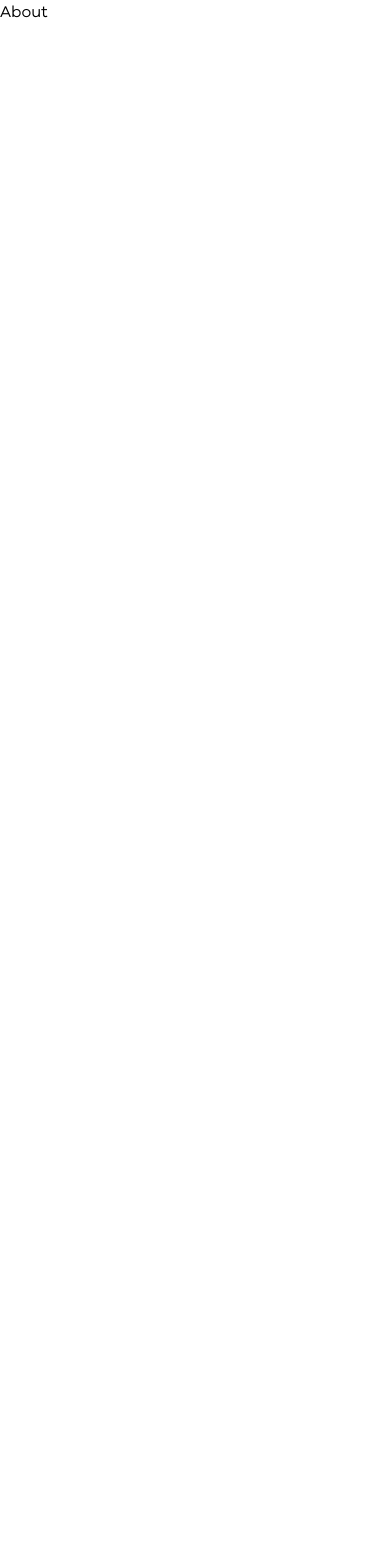
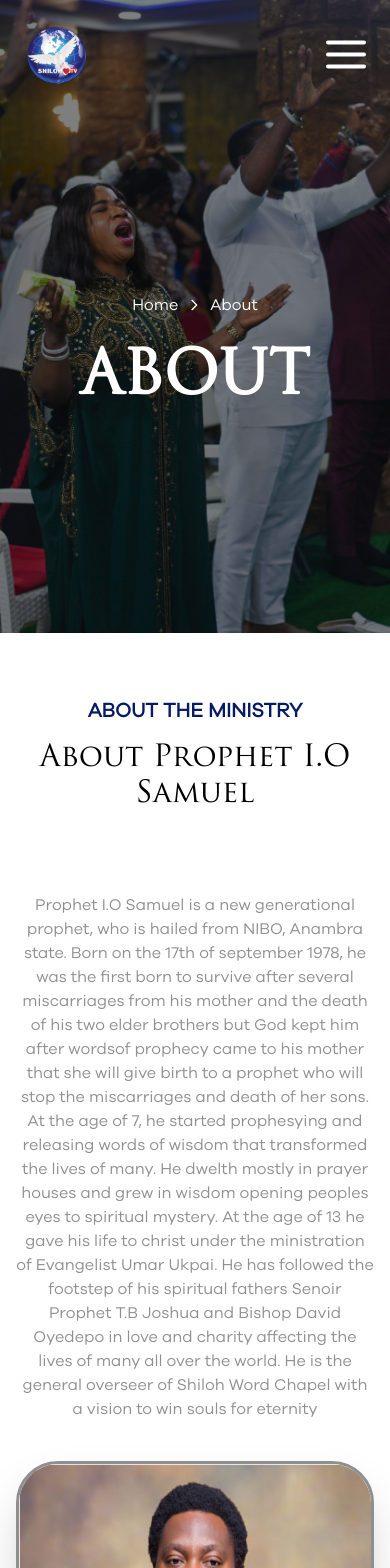
Before and after one commit to MUJTEKNIFY-LIMITED/shiloh-world-chapel, a React (Vite) app: page /about in a window 390 px wide. Shown: the top 1568 px of the page. Before the commit the page ends 844 px from the top, so only its background shows below. Built offline with nearby package versions, Linux system fonts and the light colour scheme.

Commit message:
Completed about page for both mobile and desktop view

```diff
--- a/src/components/Hero.tsx
+++ b/src/components/Hero.tsx
@@ -1,49 +1,83 @@
 import NavBar from "./NavBar";
 import Button from "./ui/Button";
-import { useNavigate } from "react-router-dom";
+import { useNavigate, useLocation } from "react-router-dom";
 import { useState, useEffect } from "react";
 import mainBanner1 from "../assets/images/banners/main-banner1.jpg";
 import mainBanner2 from "../assets/images/banners/main-banner2.jpg";
 import mainBanner3 from "../assets/images/banners/main-banner3.jpg";
+import aboutPageHeroBackground from "../assets/images/about-page-hero-bg.jpg";
 
-const images = [
-  mainBanner1,
-  mainBanner2,
-  mainBanner3,
-];
+const images = [mainBanner1, mainBanner2, mainBanner3];
 
 const Hero = () => {
   const navigate = useNavigate();
+  const location = useLocation();
   const [activeIndex, setActiveIndex] = useState(0);
 
   useEffect(() => {
+    if (location.pathname === "/") {
       const interval = setInterval(() => {
         setActiveIndex((prev) => (prev + 1) % images.length);
       }, 4000); // Change every 4 seconds
       return () => clearInterval(interval);
-  }, []);
+    }
+  }, [location.pathname]);
 
   return (
     <>
       <header
-        style={{ backgroundImage: `url(${images[activeIndex]})` }}
-        className="relative flex flex-col pt-6 pb-20 gap-16 h-fit lg:h-screen bg-cover bg-center"
+        style={{
+          backgroundImage:
+            location.pathname === "/about"
+              ? `url(${aboutPageHeroBackground})`
+              : `url(${images[activeIndex]})`,
+        }}
+        className="relative flex flex-col pt-6 pb-20 gap-16 h-[633px] lg:h-screen bg-cover bg-center"
       >
         <div className="absolute inset-0 bg-black bg-opacity-50"></div>
         <NavBar />
-        <div className="relative flex flex-col gap-4 px-6 items-center justify-center text-center lg:h-screen">
+
+        {location.pathname === "/about" ? (
+          <div className="relative flex flex-col gap-8 px-6 my-auto items-center justify-center text-center text-white lg:h-screen">
+            <div className="flex gap-2 items-center">
+              <button onClick={() => navigate("/")}>Home</button>
+              <svg
+                xmlns="http://www.w3.org/2000/svg"
+                fill="none"
+                viewBox="0 0 24 24"
+                stroke="currentColor"
+                className="w-4 h-4 -rotate-90"
+              >
+                <path
+                  strokeLinecap="round"
+                  strokeLinejoin="round"
+                  strokeWidth={2}
+                  d="M19 9l-7 7-7-7"
+                />
+              </svg>
+              <p>About</p>
+            </div>
+            <p className="uppercase font-trajan font-bold text-6xl">about</p>
+          </div>
+        ) : (
+          <>
+            <div className="flex flex-col gap-4 px-6 items-center text-center z-[100] lg:h-screen">
               <h6 className="uppercase text-white text-xs lg:text-sm font-normal font-galano">
                 become a part of something great
               </h6>
-          <p className="uppercase text-white text-4xl xl:text-5xl max-w-60 md:max-w-xl xl:max-w-3xl font-semibold leading-loose font-trajan">
+              <p className="uppercase text-white text-4xl xl:text-5xl max-w-60 md:max-w-xl xl:max-w-3xl font-semibold leading-loose xl:leading-normal font-trajan">
                 Welcome To Shiloh Word Chapel.
               </p>
-          <Button variant="outlinePrimary" onClick={() => navigate("/partnerships")}>
+              <Button
+                variant="outlinePrimary"
+                onClick={() => navigate("/partnerships")}
+              >
                 Partner Now
               </Button>
             </div>
 
             {/* Eclipse indicators */}
+
             <div className="hidden absolute bottom-8 left-1/2 -translate-x-1/2 lg:flex gap-6 z-20">
               {images.map((_, idx) => (
                 <button
@@ -56,6 +90,8 @@ const Hero = () => {
                 />
               ))}
             </div>
+          </>
+        )}
       </header>
     </>
   );
--- a/src/components/MissionSection.tsx
+++ b/src/components/MissionSection.tsx
@@ -5,7 +5,7 @@ import goalLogo from "../assets/icons/goal.svg";
 const MissionSection = () => {
   return (
     <>
-      <section className="h-fit lg:h-screen bg-white flex flex-col text-center text-base gap-20 px-6 md:px-8 lg:px-24 pb-24 lg:pb-48">
+      <section className="h-fit lg:h-screen bg-white flex flex-col text-center text-base gap-24 px-6 md:px-8 lg:px-24 pb-24 lg:pb-48">
         <div className="flex flex-col gap-4">
           <h5 className="text-xl text-primary font-semibold">SWC MINISTRY</h5>
           <p className="text-3xl font-trajan">The Arena Of Fire And Favour</p>
--- a/src/components/NavBar.tsx
+++ b/src/components/NavBar.tsx
@@ -51,14 +51,15 @@ const NavBar = () => {
           ref={dropdownRef}
           className={`bg-white w-[90%] h-[348px] absolute top-28 left-0 mx-[5%] flex flex-col rounded-[20px] px-[34px] py-[30px] gap-4 font-galano text-[16px] ${
             isOpen ? "block" : "hidden"
-          } lg:hidden`}
+          } lg:hidden z-[100] pointer-events-auto`}
+          style={{ zIndex: 100 }}
         >
           <NavLink
             to="/"
             className={({ isActive }) =>
               isActive
                 ? "text-primary font-[700] transition-all duration-1000"
-                : "hover:text-blue-600 transition-all duration-1000"
+                : "text-black hover:text-primary transition-all duration-1000"
             }
             onClick={() => setIsOpen(false)}
           >
@@ -69,7 +70,7 @@ const NavBar = () => {
             className={({ isActive }) =>
               isActive
                 ? "text-primary font-[700] transition-all duration-1000"
-                : "hover:text-blue-600 transition-all duration-1000"
+                : "text-black hover:text-primary transition-all duration-1000"
             }
             onClick={() => setIsOpen(false)}
           >
@@ -80,7 +81,7 @@ const NavBar = () => {
             className={({ isActive }) =>
               isActive
                 ? "text-primary font-[700] transition-all duration-1000"
-                : "hover:text-blue-600 transition-all duration-1000"
+                : "text-black hover:text-primary transition-all duration-1000"
             }
             onClick={() => setIsOpen(false)}
           >
@@ -91,7 +92,7 @@ const NavBar = () => {
             className={({ isActive }) =>
               isActive
                 ? "text-primary font-[700] transition-all duration-1000"
-                : "hover:text-blue-600 transition-all duration-1000"
+                : "text-black hover:text-primary transition-all duration-1000"
             }
             onClick={() => setIsOpen(false)}
           >
@@ -102,7 +103,7 @@ const NavBar = () => {
             className={({ isActive }) =>
               isActive
                 ? "text-primary font-[700] transition-all duration-1000"
-                : "hover:text-blue-600 transition-all duration-1000"
+                : "text-black hover:text-primary transition-all duration-1000"
             }
             onClick={() => setIsOpen(false)}
           >
@@ -113,7 +114,7 @@ const NavBar = () => {
             className={({ isActive }) =>
               isActive
                 ? "text-primary font-[700] transition-all duration-1000"
-                : "hover:text-blue-600 transition-all duration-1000"
+                : "text-black hover:text-primary transition-all duration-1000"
             }
             onClick={() => setIsOpen(false)}
           >
@@ -124,7 +125,7 @@ const NavBar = () => {
             className={({ isActive }) =>
               isActive
                 ? "text-primary font-[700] transition-all duration-1000"
-                : "hover:text-blue-600 transition-all duration-1000"
+                : "text-black hover:text-primary transition-all duration-1000"
             }
             onClick={() => setIsOpen(false)}
           >
@@ -138,28 +139,24 @@ const NavBar = () => {
           <NavLink
             to="/"
             className="text-white hover:text-primary transition-all duration-1000"
-            onClick={() => setIsOpen(false)}
           >
             HOME
           </NavLink>
           <NavLink
             to="/about"
             className="text-white hover:text-primary transition-all duration-1000"
-            onClick={() => setIsOpen(false)}
           >
             ABOUT
           </NavLink>
           <NavLink
             to="/foundation"
             className="text-white hover:text-primary transition-all duration-1000"
-            onClick={() => setIsOpen(false)}
           >
             FOUNDATION NEEDS
           </NavLink>
           <NavLink
             to="/partnerships"
             className="text-white flex items-center justify-center transition-all duration-1000 gap-2 group hover:text-primary"
-            onClick={() => setIsOpen(false)}
           >
             MINISTRY
             <svg
@@ -180,7 +177,6 @@ const NavBar = () => {
           <NavLink
             to="/contact"
             className="text-white hover:text-primary transition-all duration-1000"
-            onClick={() => setIsOpen(false)}
           >
             CONTACT
           </NavLink>
--- a/src/pages/About.tsx
+++ b/src/pages/About.tsx
@@ -1,5 +1,48 @@
+import Hero from "../components/Hero";
+import MissionSection from "../components/MissionSection";
+import ManOnBlue from "../assets/images/man-on-blue.jpg";
+import Footer from "../components/Footer";
+
 const About = () => {
-  return <div>About</div>;
+  return (
+    <>
+      <Hero />
+      <section className="h-fit bg-white flex flex-col gap-20 xl:gap-14 px-4 md:px-6 lg:px-10 xl:px-24 pt-16 xl:pt-28 pb-24 xl:pb-32">
+        <div className="flex flex-col gap-4 text-center">
+          <h5 className="text-xl text-primary font-semibold">
+            ABOUT THE MINISTRY
+          </h5>
+          <p className="text-3xl font-trajan">About Prophet I.O Samuel</p>
+        </div>
+        <div className="flex flex-col lg:flex-row lg:items-center gap-10 lg:gap-32 pb-10 lg:pb-20">
+          <p className="text-tertiary text-center lg:text-left lg:leading-relaxed">
+            Prophet I.O Samuel is a new generational prophet, who is hailed from
+            NIBO, Anambra state. Born on the 17th of september 1978, he was the
+            first born to survive after several miscarriages from his mother and
+            the death of his two elder brothers but God kept him after wordsof
+            prophecy came to his mother that she will give birth to a prophet
+            who will stop the miscarriages and death of her sons. At the age of
+            7, he started prophesying and releasing words of wisdom that
+            transformed the lives of many. He dwelth mostly in prayer houses and
+            grew in wisdom opening peoples eyes to spiritual mystery. At the age
+            of 13 he gave his life to christ under the ministration of
+            Evangelist Umar Ukpai. He has followed the footstep of his spiritual
+            fathers Senoir Prophet T.B Joshua and Bishop David Oyedepo in love
+            and charity affecting the lives of many all over the world. He is
+            the general overseer of Shiloh Word Chapel with a vision to win
+            souls for eternity
+          </p>
+          <img
+            src={ManOnBlue}
+            alt="Photo of Prophet I.O Samuel"
+            className="w-[462px] h-[459px] rounded-[42px] border-[3px] border-tertiary shadow-2xl"
+          />
+        </div>
+      </section>
+      <MissionSection />
+      <Footer />
+    </>
+  );
 };
 
 export default About;
```
Also changed, not shown: src/App.tsx (+9 -9 lines), src/assets/images/about-page-hero-bg.jpg (added). Lines whose indentation alone changed are shown as unchanged.
